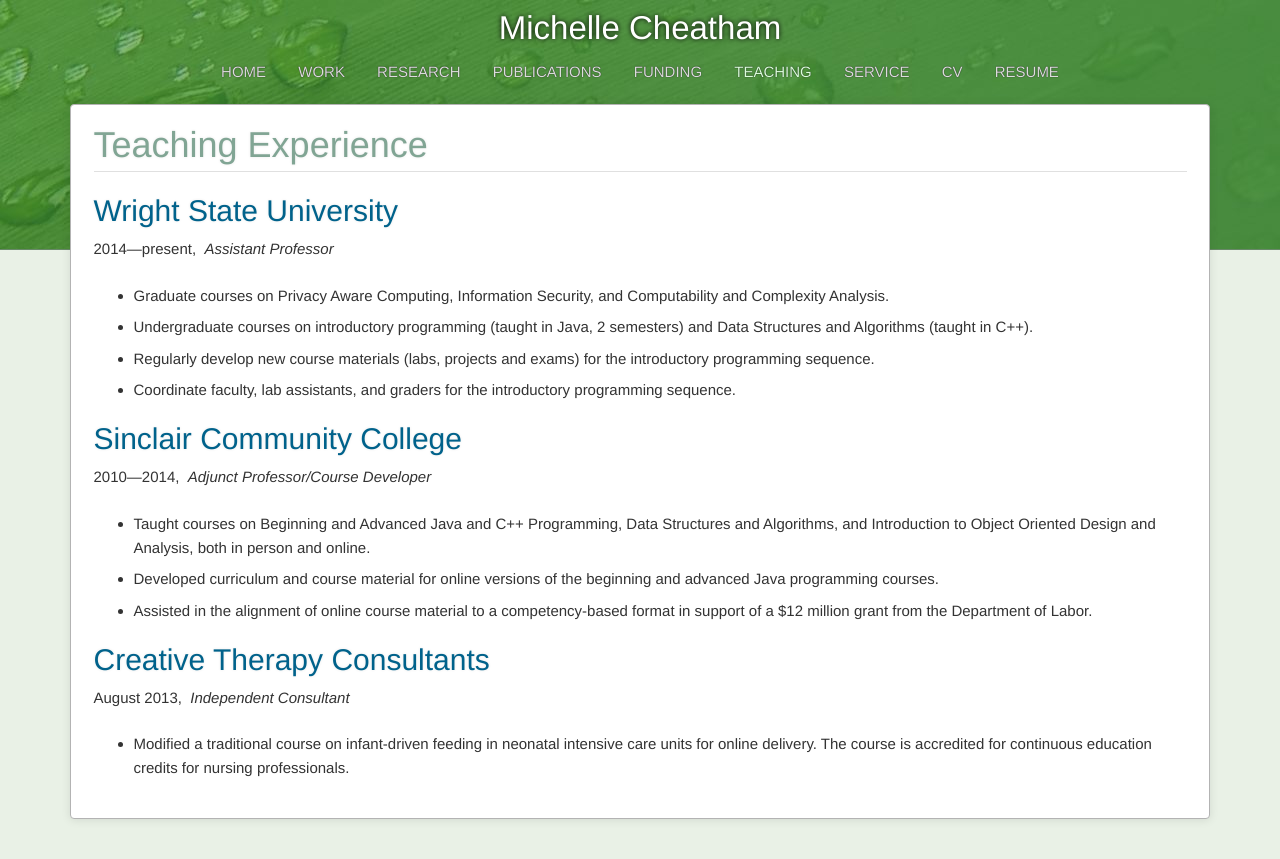
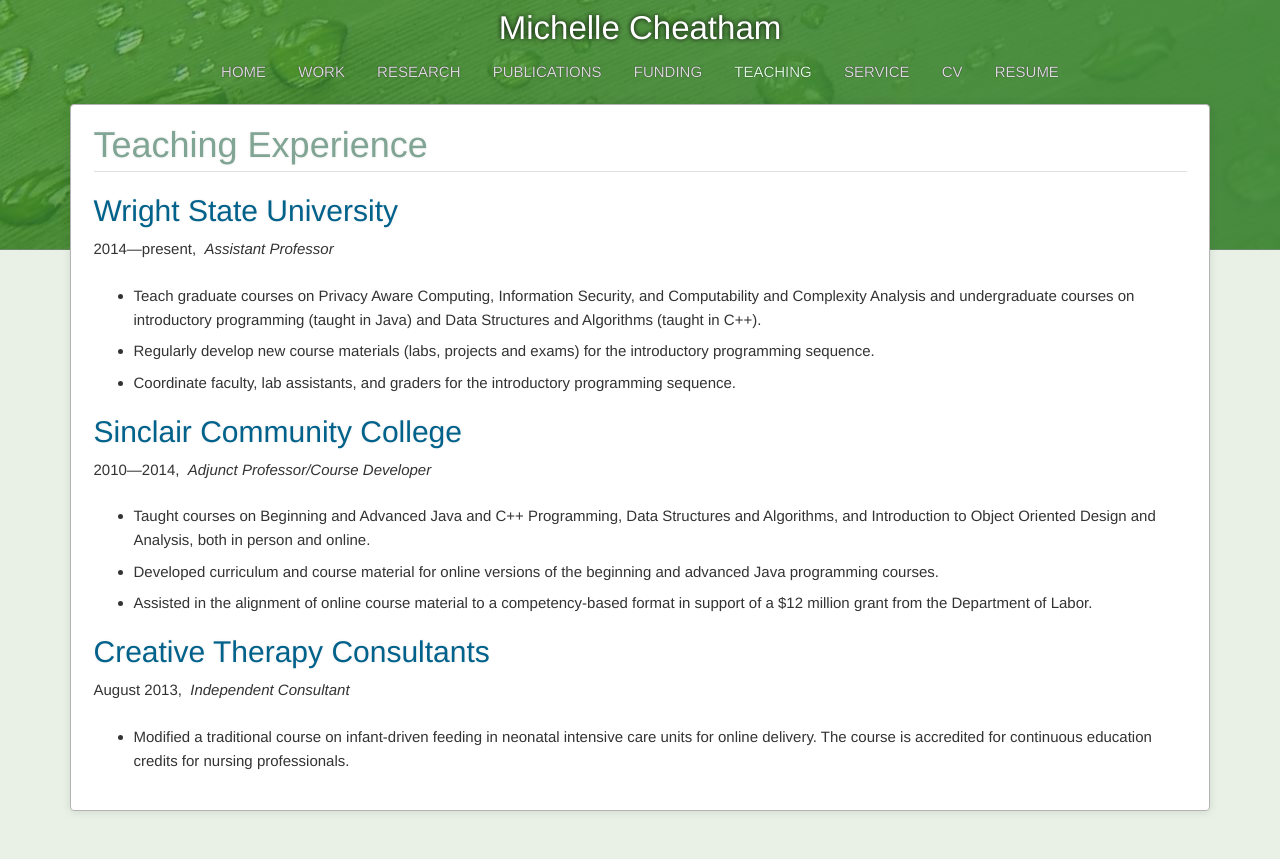
Before and after one commit to mcheatham/mcheatham.github.io, a Jekyll site: the page built from teaching.md, in a window 1280 px wide. Shown: the top 859 px of the page. Built offline with Jekyll 4.4.1, drawn with Linux system fonts in a browser that asks for light colours.

Commit message:
More teaching updates

```diff
--- a/_data/teaching.yaml
+++ b/_data/teaching.yaml
@@ -4,8 +4,7 @@
   end-date: present
   id: wsu
   details:
-    - Graduate courses on Privacy Aware Computing, Information Security, and Computability and Complexity Analysis.
-    - Undergraduate courses on introductory programming (taught in Java, 2 semesters) and Data Structures and Algorithms (taught in C++).
+    - Teach graduate courses on Privacy Aware Computing, Information Security, and Computability and Complexity Analysis and undergraduate courses on introductory programming (taught in Java) and Data Structures and Algorithms (taught in C++).
     - Regularly develop new course materials (labs, projects and exams) for the introductory programming sequence.
     - Coordinate faculty, lab assistants, and graders for the introductory programming sequence.
 
```
